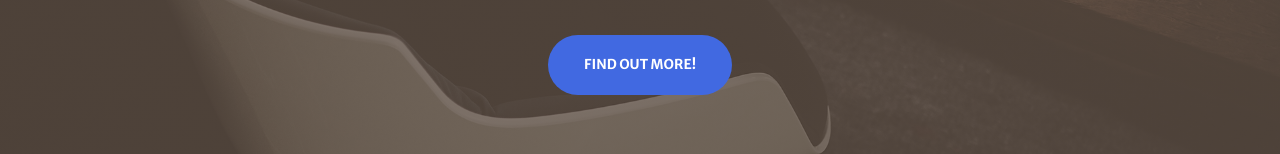
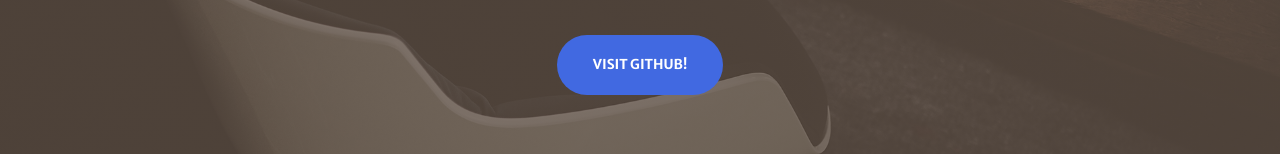
Before and after one commit to ab1COMPT220/lab-2-bootstrap, a plain HTML site: page index.html in a window 1280 px wide. Shown: the part 468-622 px from the top of the page. Drawn offline with nearby package versions, Linux system fonts and the light colour scheme; some packages are replaced by stand-ins of ours; a script that the page names is missing.

Commit message:
Update index.html

```diff
--- a/index.html
+++ b/index.html
@@ -44,7 +44,7 @@
                     </div>
                     <div class="col-lg-8 align-self-baseline">
                         <p class="text-white-75 mb-5">System Design</p>
-                        <a class="btn btn-primary btn-xl" href="#about">Find Out More!</a>
+                        <a class="btn btn-primary btn-xl" href="https://github.com/ab1COMPT220">Visit Github!</a>
                     </div>
                 </div>
             </div>
```
